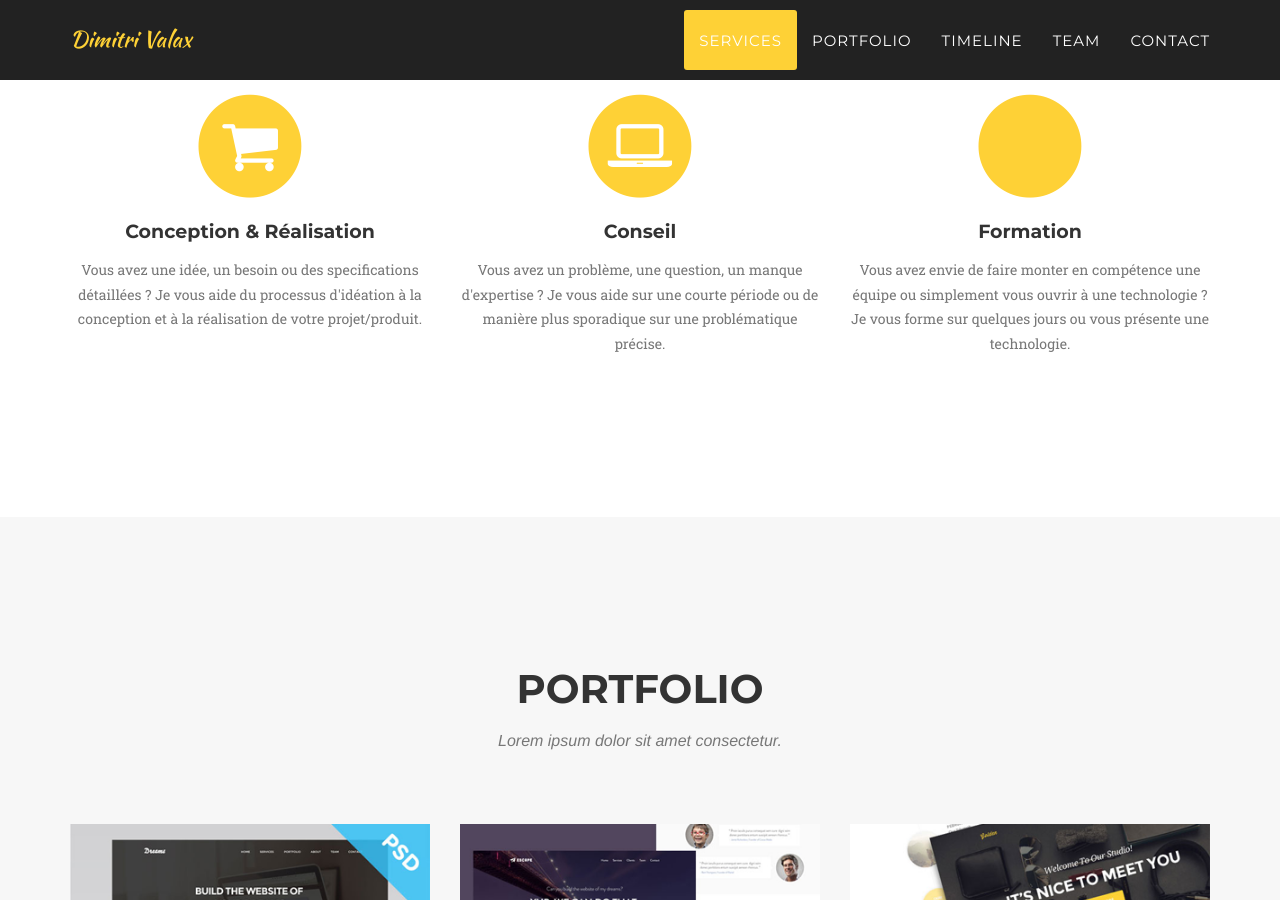
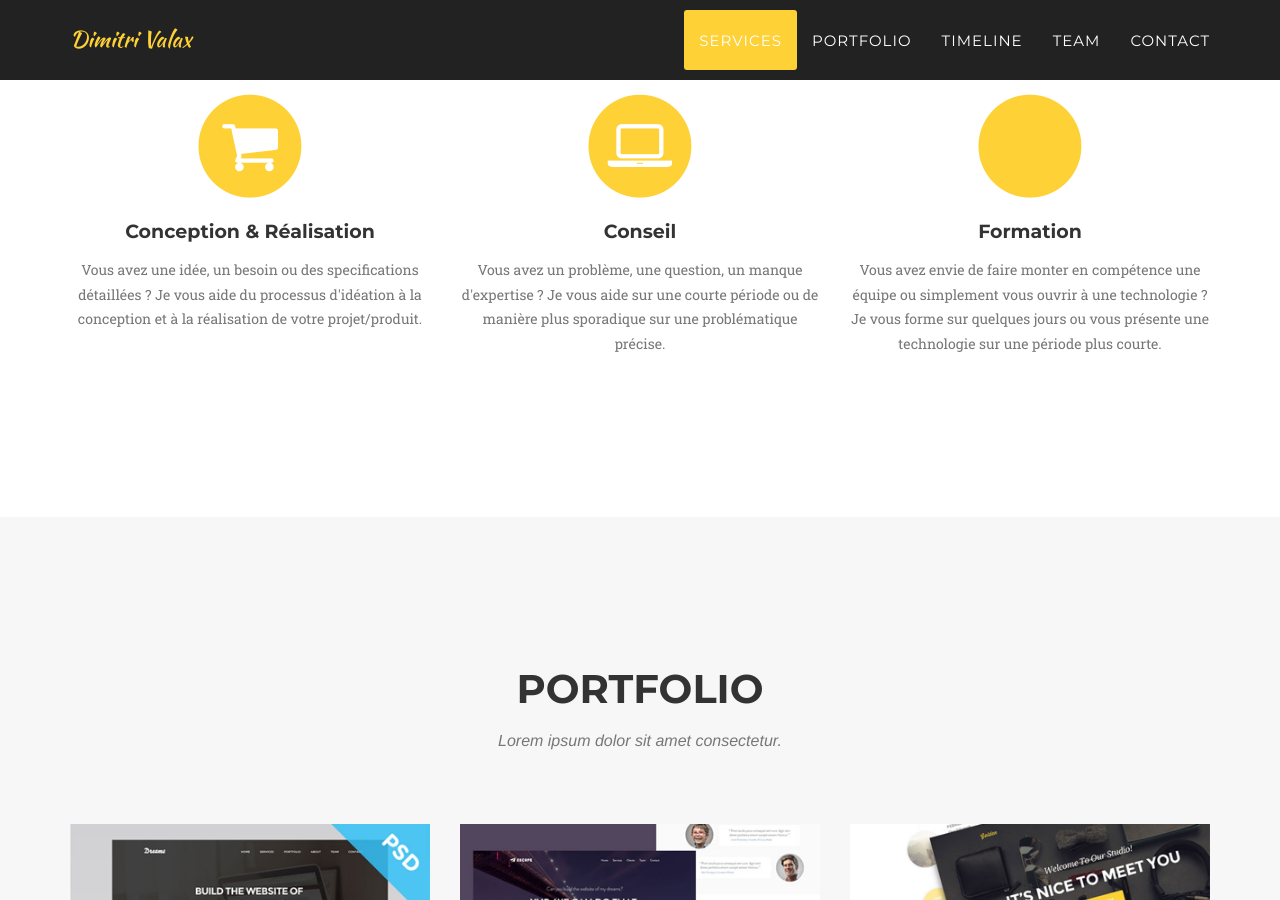
Before and after one commit to dimitrivalax/dimitrivalax.github.io, a Jekyll site: the page built from index.html, in a window 1280 px wide and 900 px high, scrolled down 1053 px. Built offline with Jekyll 4.4.1, drawn with Linux system fonts in a browser that asks for light colours; some web fonts are replaced; some of the changed text lies outside the part shown.

```diff
--- a/_data/services.yml
+++ b/_data/services.yml
@@ -7,4 +7,4 @@ service2:
   content: Vous avez un problème, une question, un manque d'expertise ? Je vous aide sur une courte période ou de manière plus sporadique sur une problématique précise.
 service3:
   title: Formation
-  content: Vous avez envie de faire monter en compétence une équipe ou simplement vous ouvrir à une technologie ? Je vous forme sur quelques jours ou vous présente une technologie.
+  content: Vous avez envie de faire monter en compétence une équipe ou simplement vous ouvrir à une technologie ? Je vous forme sur quelques jours ou vous présente une technologie sur une période plus courte.
```
Also changed, not shown: _data/timeline.yml (+5 -10 lines), img/timeline/stimio.png (added).
